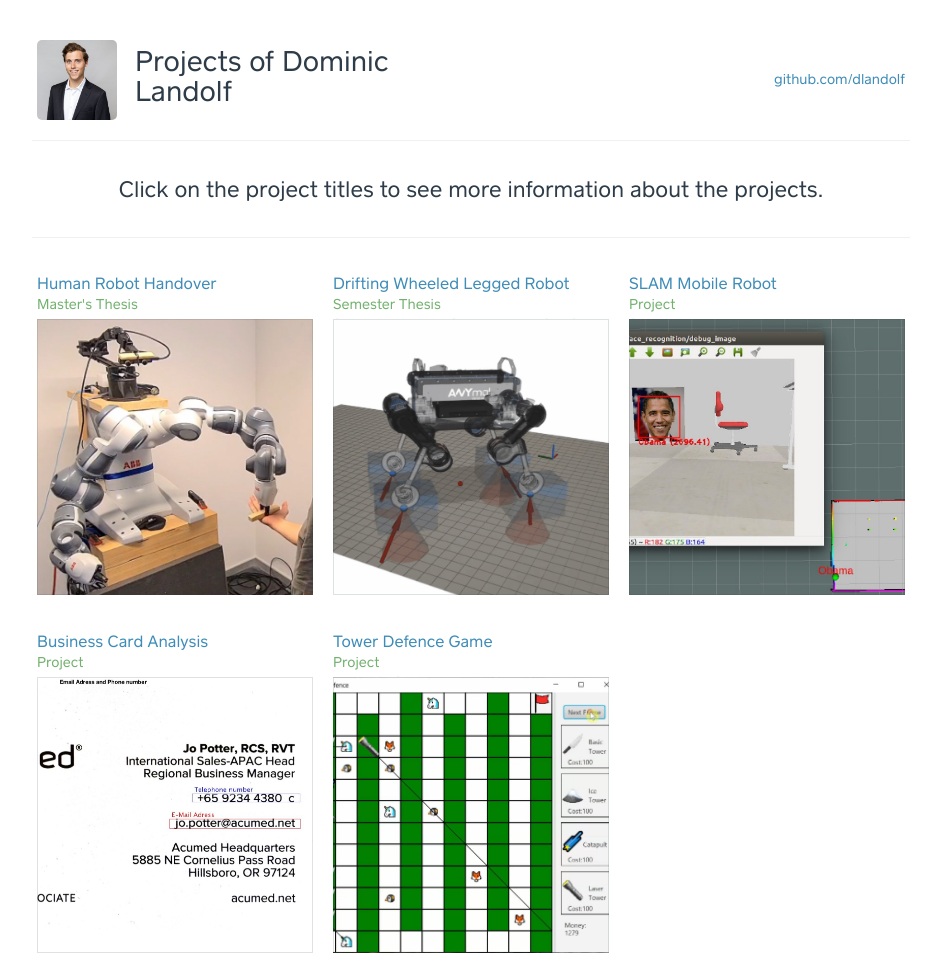
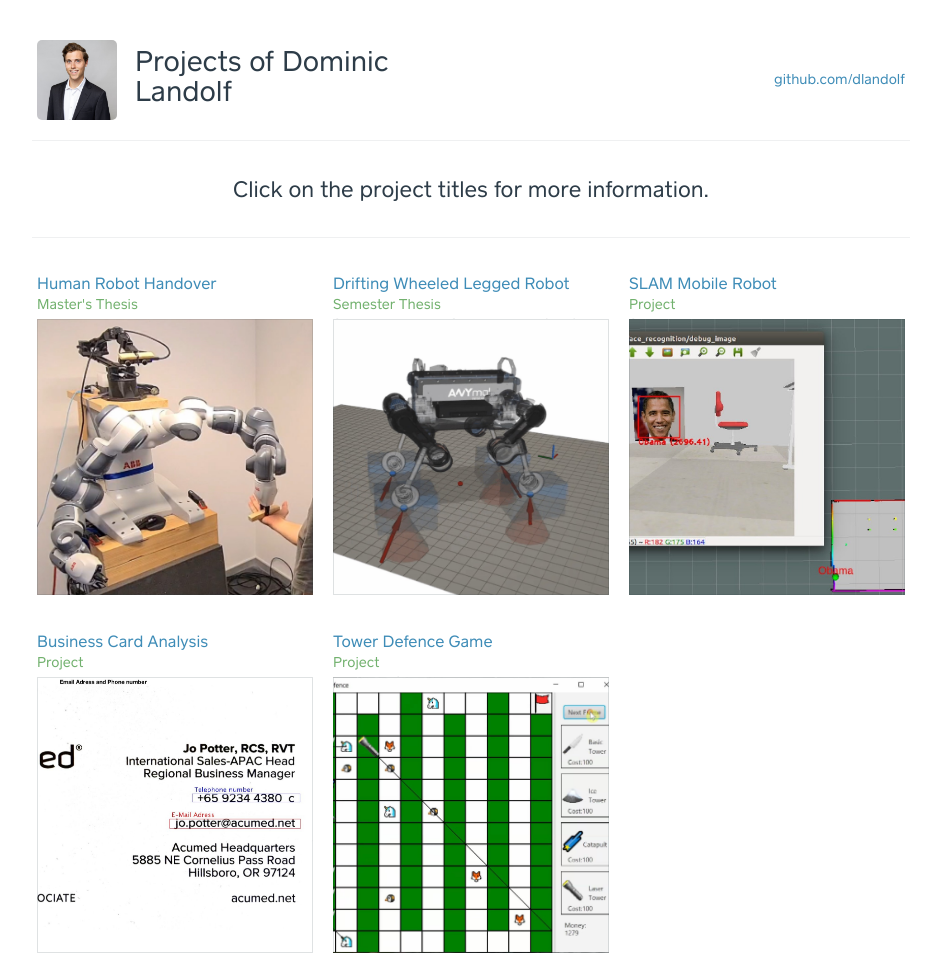
Before and after one commit to dlandolf/dlandolf.github.io, a Jekyll site: the page index.html, which Jekyll copies as it is, in a window 1280 px wide. Shown: the whole page, without its empty margins (169-1110 px from the left). Built offline with Jekyll 4.4.1, drawn with Linux system fonts in a browser that asks for light colours.

Commit message:
Update index.html

```diff
--- a/index.html
+++ b/index.html
@@ -33,7 +33,7 @@
           <!-- TODO header? -->
 
           <div class="profile-description">
-            <p>Click on the project titles to see more information about the projects.</p>
+            <p>Click on the project titles for more information.</p>
           </div>
 
           <article class="profile-menu" id="menu">
```
